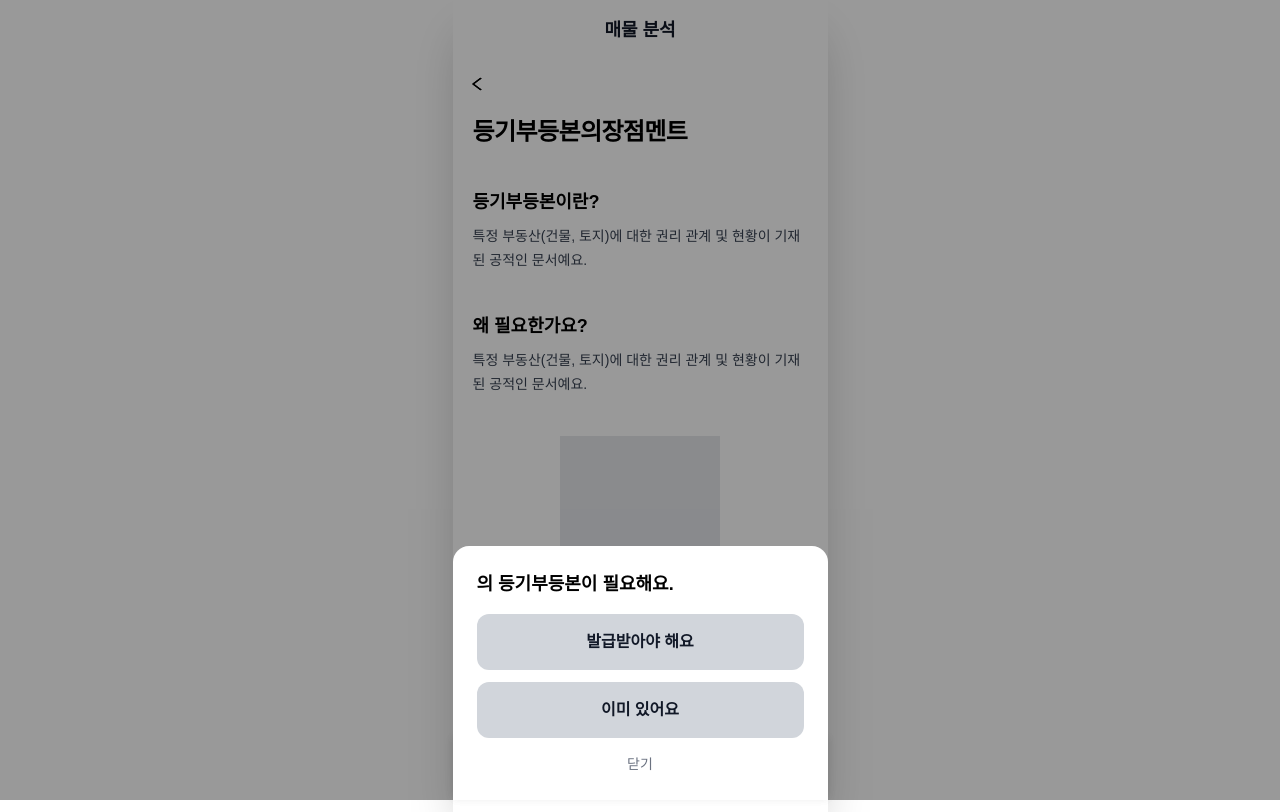
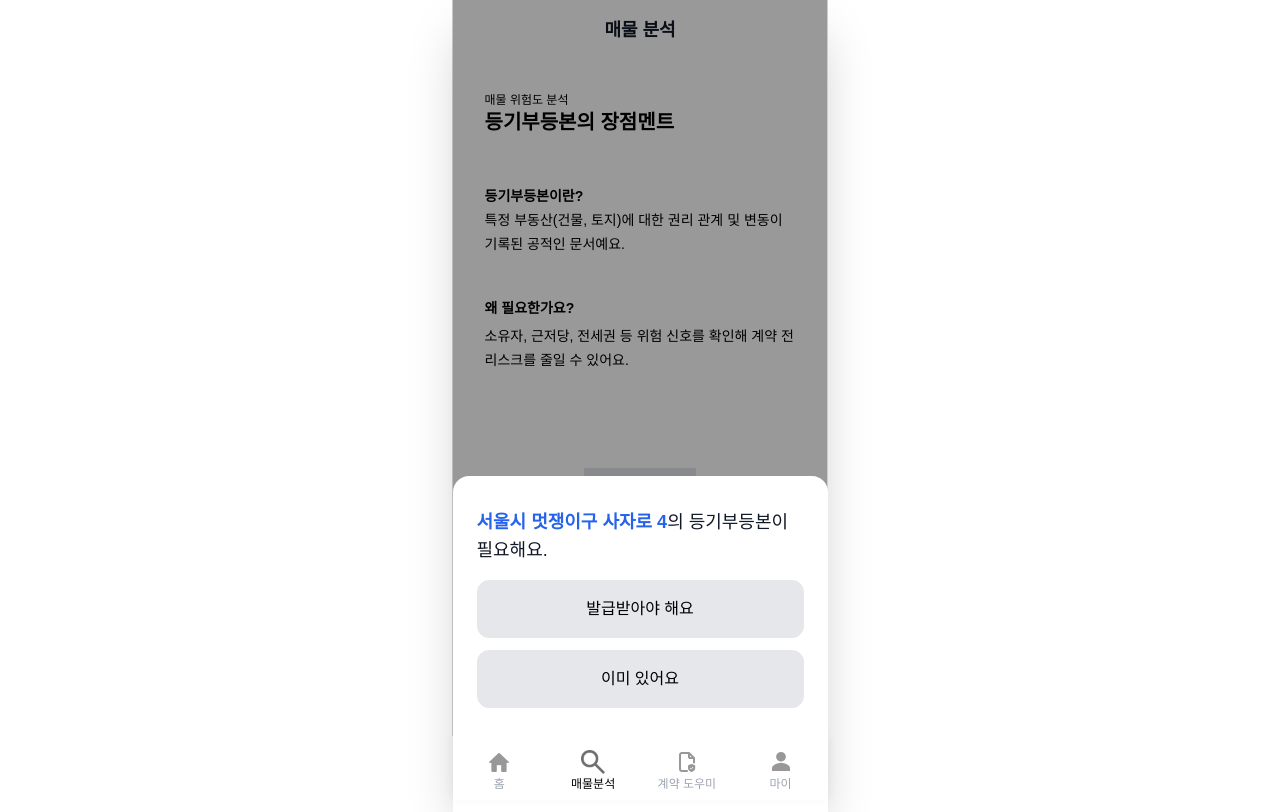
Before and after one commit to kookmin-404BrainNotFound/404BrainNotFound_FE, a React (Vite) app: page /explore/doc/intro in a window 1280 px wide. Both pictures are taken after a click on the button "계속". Built offline with nearby package versions, Linux system fonts and the light colour scheme.

Commit message:
style: 위험도 측정, 등기부등본 등록 페이지 구현

```diff
--- a/src/pages/explore/steps/doc/DocIntro.jsx
+++ b/src/pages/explore/steps/doc/DocIntro.jsx
@@ -5,75 +5,91 @@ import BottomNav from "../../../../components/BottomNav";
 import Button from "../../../../components/Button";
 
 export default function DocIntro() {
-  const navigate = useNavigate();
+  const nav = useNavigate();
   const { state } = useLocation();
-  const address = state?.address || "";
-  const title = "";
-  const [showSheet, setShowSheet] = useState(false);
+  const [open, setOpen] = useState(false);
+
+  const goIssueGuide = () => {
+    setOpen(false);
+    nav("/explore/steps/doc/method"); // 발급 방법 안내 페이지
+  };
+
+  const goAnalyze = () => {
+    setOpen(false);
+    nav("/explore/steps/doc/analyze"); // 파일 업로드/분석 시작 페이지
+  };
 
   return (
-    <div className="bg-white min-h-screen">
-      <PageHeader title={title} />
+    <div className="min-h-screen bg-white">
+      <div className="px-3 py-6 space-y-10">
+        <div className="py-2 text-xs text-black">매물 위험도 분석
+         <h1 className="text-xl font-bold text-black">등기부등본의 장점멘트</h1></div>
 
-      <h1 className="text-2xl font-semibold tracking-tight mt-2">
-        등기부등본의장점멘트
-      </h1>
+        <section className="space-y-10 text-sm text-black leading-6">
+          <div>
+            <p className="font-semibold mb-0">등기부등본이란?</p>
+            <p className="text-black">
+              특정 부동산(건물, 토지)에 대한 권리 관계 및 변동이 기록된 공적인 문서예요.
+            </p>
+          </div>
+          <div>
+            <p className="font-semibold mb-1">왜 필요한가요?</p>
+            <p className="text-black">
+              소유자, 근저당, 전세권 등 위험 신호를 확인해 계약 전 리스크를 줄일 수 있어요.
+            </p>
+          </div>
+        </section>
+        <div className="py-2"></div>
+        <div className="w-28 h-28 mx-auto bg-gray-200" aria-hidden />
 
-      <section className="mt-10">
-        <h2 className="text-lg font-semibold">등기부등본이란?</h2>
-        <p className="mt-2 text-sm text-gray-700 leading-6">
-          특정 부동산(건물, 토지)에 대한 권리 관계 및 현황이 기재된 공적인
-          문서예요.
-        </p>
-      </section>
-
-      <section className="mt-10">
-        <h2 className="text-lg font-semibold">왜 필요한가요?</h2>
-        <p className="mt-2 text-sm text-gray-700 leading-6">
-          특정 부동산(건물, 토지)에 대한 권리 관계 및 현황이 기재된 공적인
-          문서예요.
-        </p>
-      </section>
-
-      <div className="mt-10 flex justify-center">
-        <div className="w-40 h-40 bg-gray-200 rounded-none" />
+        <div className="pt-9">
+          <Button
+            onClick={() => setOpen(true)}
+            className="w-full mobile-button text-base"
+          >
+            계속
+          </Button>
+        </div>
       </div>
 
-      <Button onClick={() => setShowSheet(true)} className="mt-10">
-        계속
-      </Button>
+      {open && (
+        <>
+          {/* DIM: 네비바 제외(top~bottom-16), 중앙 375 포함, 좌/우도 회색 */}
+          <div className="fixed top-0 bottom-16 left-0 right-0 z-40" onClick={() => setOpen(false)}>
+            {/* 왼쪽 DIM */}
+            <div className="absolute top-0 bottom-0 left-0 right-[calc(50%+187.5px) " />
+            {/* 중앙 375 DIM */}
+            <div className="absolute top-0 bottom-0 left-1/2 -translate-x-1/2 w-[375px] bg-black/40" />
+            {/* 오른쪽 DIM */}
+            <div className="absolute top-0 bottom-0 left-[calc(50%+187.5px)] right-0" />
+          </div>
 
-      {showSheet && (
-        <div
-          className="fixed inset-0 bg-black/40 flex justify-center items-end z-50"
-          onClick={() => setShowSheet(false)} // 바깥 클릭 시 닫기
-        >
-          <div
-            onClick={(e) => e.stopPropagation()} // 내부 클릭 시 닫힘 방지
-            className="bg-white w-full max-w-[375px] rounded-t-2xl p-6 transform transition-transform duration-300 ease-out translate-y-0"
-          >
-            <p className="text-lg font-semibold mb-4">
-              <span className="text-blue-600">{address}</span>의 등기부등본이
-              필요해요.
+          {/* Sheet: 네비바 위에 375 고정 */}
+          <div className="fixed inset-x-0 py-5 bottom-10 z-50 flex justify-center pointer-events-none">
+            <div className="w-[375px] rounded-t-2xl bg-white px-6 py-8 pointer-events-auto">
+              <p className="text-base text-lg">
+                <span className="text-blue-600 font-semibold">{state?.address || "서울시 멋쟁이구 사자로 4"}</span>
+                <span className="text-gray-900">의 등기부등본이 필요해요.</span>
               </p>
 
-            <Button onClick={() => navigate("/doc/method")} className="mb-3">
+              <div className="mt-4 space-y-3">
+                <button
+                  onClick={goIssueGuide}
+                  className="w-full rounded-xl border border-gray-200 bg-gray-200 px-4 py-4 text-md font-medium hover:bg-white active:scale-[0.99]"
+                >
                   발급받아야 해요
-            </Button>
-
-            <Button onClick={() => navigate("/doc/upload")}>이미 있어요</Button>
-
+                </button>
                 <button
-              onClick={() => setShowSheet(false)}
-              className="mt-4 text-sm text-gray-500 w-full"
+                  onClick={goAnalyze}
+                  className="w-full rounded-xl border border-gray-200 bg-gray-200 px-4 py-4 text-md font-medium hover:bg-white active:scale-[0.99]"
                 >
-              닫기
+                  이미 있어요
                 </button>
               </div>
             </div>
+          </div>
+        </>
       )}
-
-      <BottomNav />
     </div>
   );
 }
--- a/src/pages/explore/steps/doc/DocUpload.jsx
+++ b/src/pages/explore/steps/doc/DocUpload.jsx
@@ -11,102 +11,6 @@
 //       </div>
 //     </div>
 //   );
-// export default function DocUpload() {
-//   return <p>등기부등본 업로드하는 화면 들어갈 자리!@!21212 👾</p>;
-// }
-
-// src/pages/explore/steps/doc/DocUpload.jsx
-import { useState } from "react";
-import { useLocation, useNavigate } from "react-router-dom";
-import BackHeader from "../../../../components/BackHeader"; // 프로젝트에 맞게 경로 확인
-import Button from "../../../../components/Button";
-
 export default function DocUpload() {
-  const nav = useNavigate();
-  const { state } = useLocation();
-  const [open, setOpen] = useState(false);
-
-  const goIssueGuide = () => {
-    setOpen(false);
-    nav("/explore/steps/doc/method"); // 발급 방법 안내 페이지
-  };
-
-  const goAnalyze = () => {
-    setOpen(false);
-    nav("/explore/steps/doc/analyze"); // 파일 업로드/분석 시작 페이지
-  };
-
-  return (
-    <div className="min-h-screen bg-white">
-      <div className="px-3 py-6 space-y-10">
-        <div className="py-2 text-xs text-black">매물 위험도 분석
-         <h1 className="text-xl font-bold text-black">등기부등본의 장점멘트</h1></div>
-
-        <section className="space-y-10 text-sm text-black leading-6">
-          <div>
-            <p className="font-semibold mb-0">등기부등본이란?</p>
-            <p className="text-black">
-              특정 부동산(건물, 토지)에 대한 권리 관계 및 변동이 기록된 공적인 문서예요.
-            </p>
-          </div>
-          <div>
-            <p className="font-semibold mb-1">왜 필요한가요?</p>
-            <p className="text-black">
-              소유자, 근저당, 전세권 등 위험 신호를 확인해 계약 전 리스크를 줄일 수 있어요.
-            </p>
-          </div>
-        </section>
-        <div className="py-2"></div>
-        <div className="w-28 h-28 mx-auto bg-gray-200" aria-hidden />
-
-        <div className="pt-9">
-          <Button
-            onClick={() => setOpen(true)}
-            className="w-full mobile-button text-base"
-          >
-            계속
-          </Button>
-        </div>
-      </div>
-
-      {open && (
-        <>
-          {/* DIM: 네비바 제외(top~bottom-16), 중앙 375 포함, 좌/우도 회색 */}
-          <div className="fixed top-0 bottom-16 left-0 right-0 z-40" onClick={() => setOpen(false)}>
-            {/* 왼쪽 DIM */}
-            <div className="absolute top-0 bottom-0 left-0 right-[calc(50%+187.5px) " />
-            {/* 중앙 375 DIM */}
-            <div className="absolute top-0 bottom-0 left-1/2 -translate-x-1/2 w-[375px] bg-black/40" />
-            {/* 오른쪽 DIM */}
-            <div className="absolute top-0 bottom-0 left-[calc(50%+187.5px)] right-0" />
-          </div>
-
-          {/* Sheet: 네비바 위에 375 고정 */}
-          <div className="fixed inset-x-0 py-5 bottom-10 z-50 flex justify-center pointer-events-none">
-            <div className="w-[375px] rounded-t-2xl bg-white px-6 py-8 pointer-events-auto">
-              <p className="text-base text-lg">
-                <span className="text-blue-600 font-semibold">{state?.address || "서울시 멋쟁이구 사자로 4"}</span>
-                <span className="text-gray-900">의 등기부등본이 필요해요.</span>
-              </p>
-
-              <div className="mt-4 space-y-3">
-                <button
-                  onClick={goIssueGuide}
-                  className="w-full rounded-xl border border-gray-200 bg-gray-200 px-4 py-4 text-md font-medium hover:bg-white active:scale-[0.99]"
-                >
-                  발급받아야 해요
-                </button>
-                <button
-                  onClick={goAnalyze}
-                  className="w-full rounded-xl border border-gray-200 bg-gray-200 px-4 py-4 text-md font-medium hover:bg-white active:scale-[0.99]"
-                >
-                  이미 있어요
-                </button>
-              </div>
-            </div>
-          </div>
-        </>
-      )}
-    </div>
-  );
+  return <p>등기부등본 업로드하는 화면 들어갈 자리!@!21212 👾</p>;
 }
```
Lines whose indentation alone changed are shown as unchanged.
